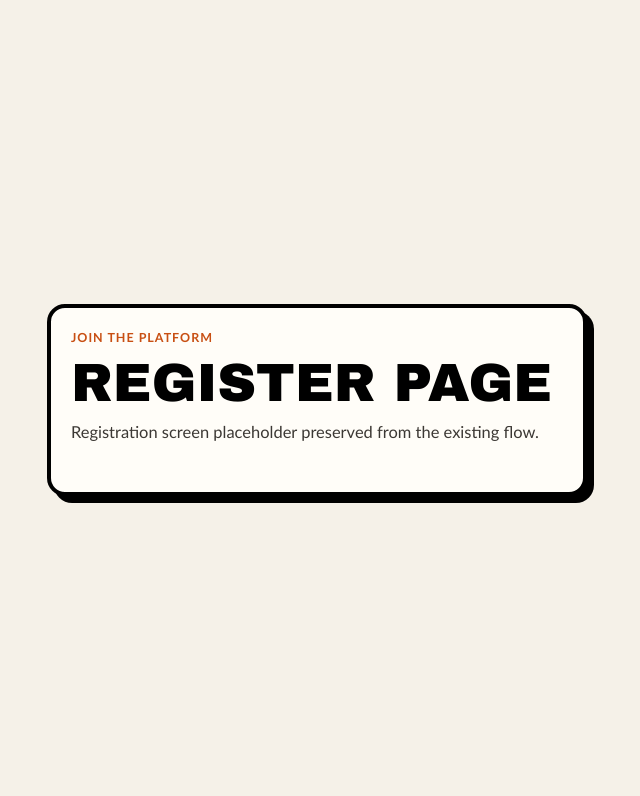
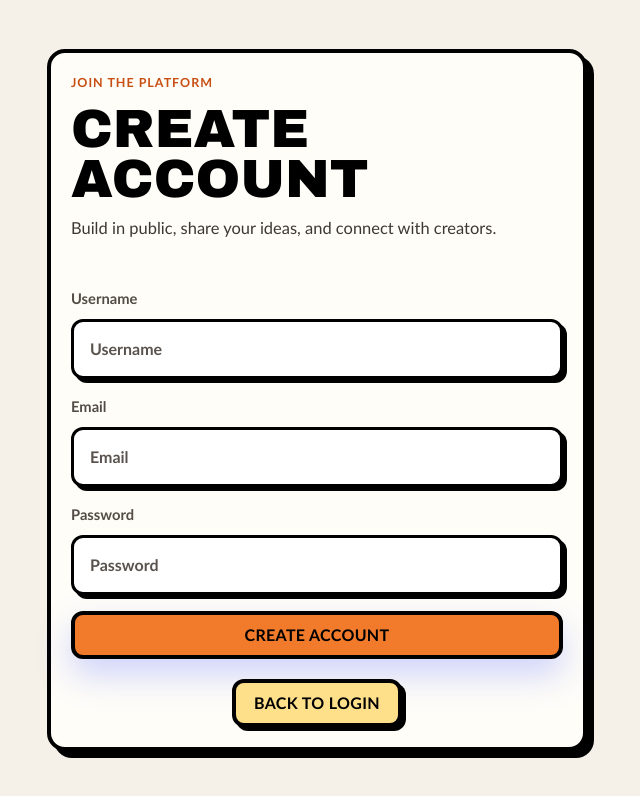
Before and after one commit to sushxnth17/idea-forge, a React app in the folder frontend/: page /register in a window 1280 px wide. Shown: the top 796 px of the page, without its empty margins (323-963 px from the left). Built offline with nearby package versions, Linux system fonts and the light colour scheme; the HTML template or start-up script is replaced by a standard one.

Commit message:
Restore user registration functionality

```diff
--- a/frontend/src/pages/Register.jsx
+++ b/frontend/src/pages/Register.jsx
@@ -1,13 +1,115 @@
+import { useState } from "react";
+import { Link, useNavigate } from "react-router-dom";
+import api from "../services/api";
+
 function Register() {
+    const [username, setUsername] = useState("");
+    const [email, setEmail] = useState("");
+    const [password, setPassword] = useState("");
+    const [isSubmitting, setIsSubmitting] = useState(false);
+
+    const navigate = useNavigate();
+
+    async function handleRegister(event) {
+        event.preventDefault();
+
+        if (isSubmitting) {
+            return;
+        }
+
+        try {
+            setIsSubmitting(true);
+
+            await api.post("/users/register", {
+                username,
+                email,
+                password
+            });
+
+            alert("Account created successfully. Please login.");
+            navigate("/login");
+        } catch (error) {
+            const message =
+                error.response?.data?.detail ||
+                error.message ||
+                "Unable to create account.";
+
+            alert(message);
+        } finally {
+            setIsSubmitting(false);
+        }
+    }
+
     return (
         <div className="auth-shell">
             <section className="auth-card">
                 <div className="auth__header">
                     <p className="page__eyebrow">Join the platform</p>
-                    <h1>Register Page</h1>
+                    <h1>Create Account</h1>
                     <p className="page__lead muted">
-                        Registration screen placeholder preserved from the existing flow.
+                        Build in public, share your ideas, and connect with creators.
                     </p>
+                </div>
+
+                <form onSubmit={handleRegister} className="auth-form">
+                    <div className="form__field">
+                        <label className="form__label" htmlFor="register-username">
+                            Username
+                        </label>
+                        <input
+                            id="register-username"
+                            type="text"
+                            placeholder="Username"
+                            className="input"
+                            value={username}
+                            onChange={(e) => setUsername(e.target.value)}
+                            required
+                        />
+                    </div>
+
+                    <div className="form__field">
+                        <label className="form__label" htmlFor="register-email">
+                            Email
+                        </label>
+                        <input
+                            id="register-email"
+                            type="email"
+                            placeholder="Email"
+                            className="input"
+                            value={email}
+                            onChange={(e) => setEmail(e.target.value)}
+                            required
+                        />
+                    </div>
+
+                    <div className="form__field">
+                        <label className="form__label" htmlFor="register-password">
+                            Password
+                        </label>
+                        <input
+                            id="register-password"
+                            type="password"
+                            placeholder="Password"
+                            className="input"
+                            value={password}
+                            onChange={(e) => setPassword(e.target.value)}
+                            required
+                        />
+                    </div>
+
+                    <button
+                        type="submit"
+                        className="button button--primary button--full"
+                        disabled={isSubmitting}
+                    >
+                        {isSubmitting ? "Creating..." : "Create Account"}
+                    </button>
+                </form>
+
+                <div className="auth-card__footer">
+                    <Link to="/login" className="button button--ghost">
+                        Back to Login
+                    </Link>
                 </div>
             </section>
         </div>
```
